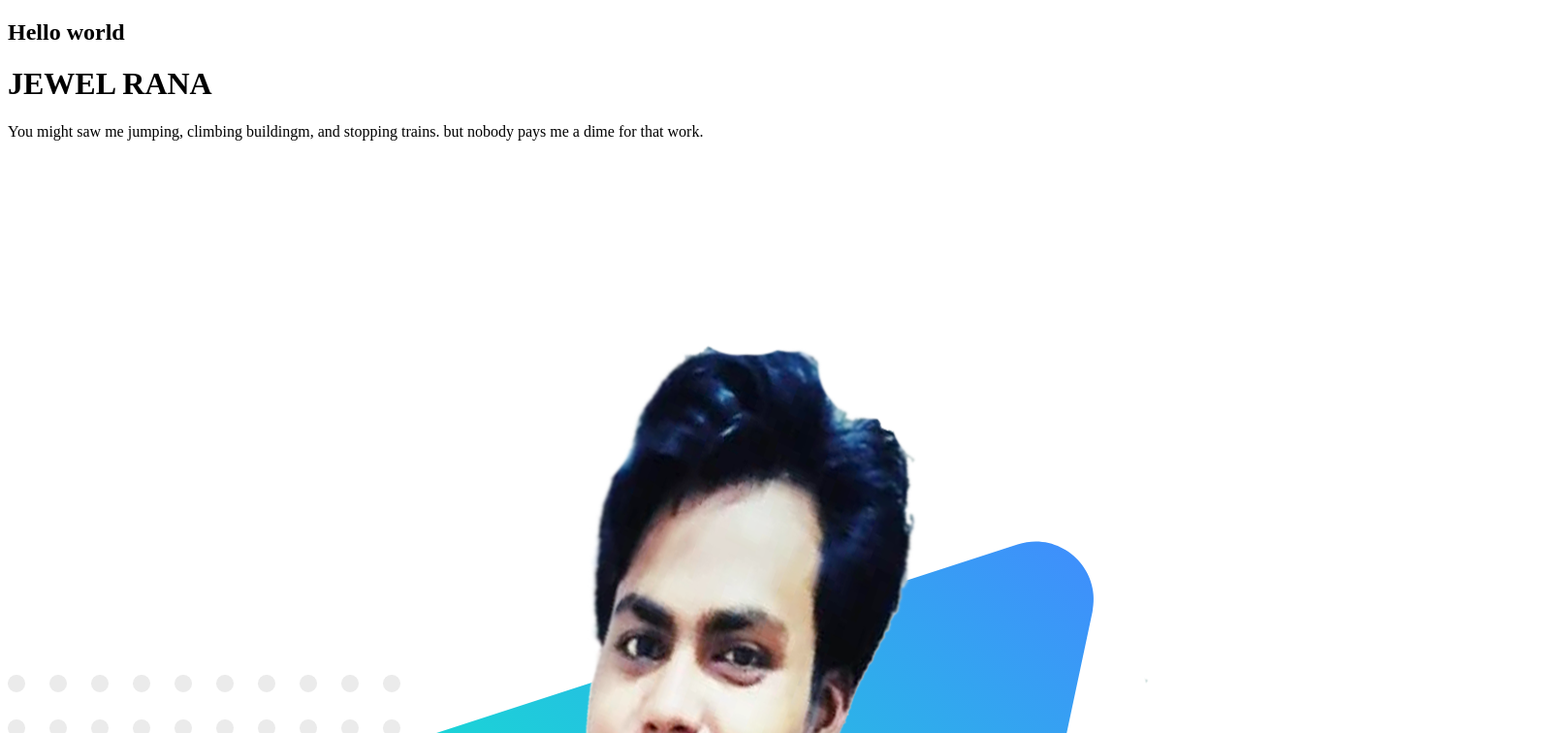
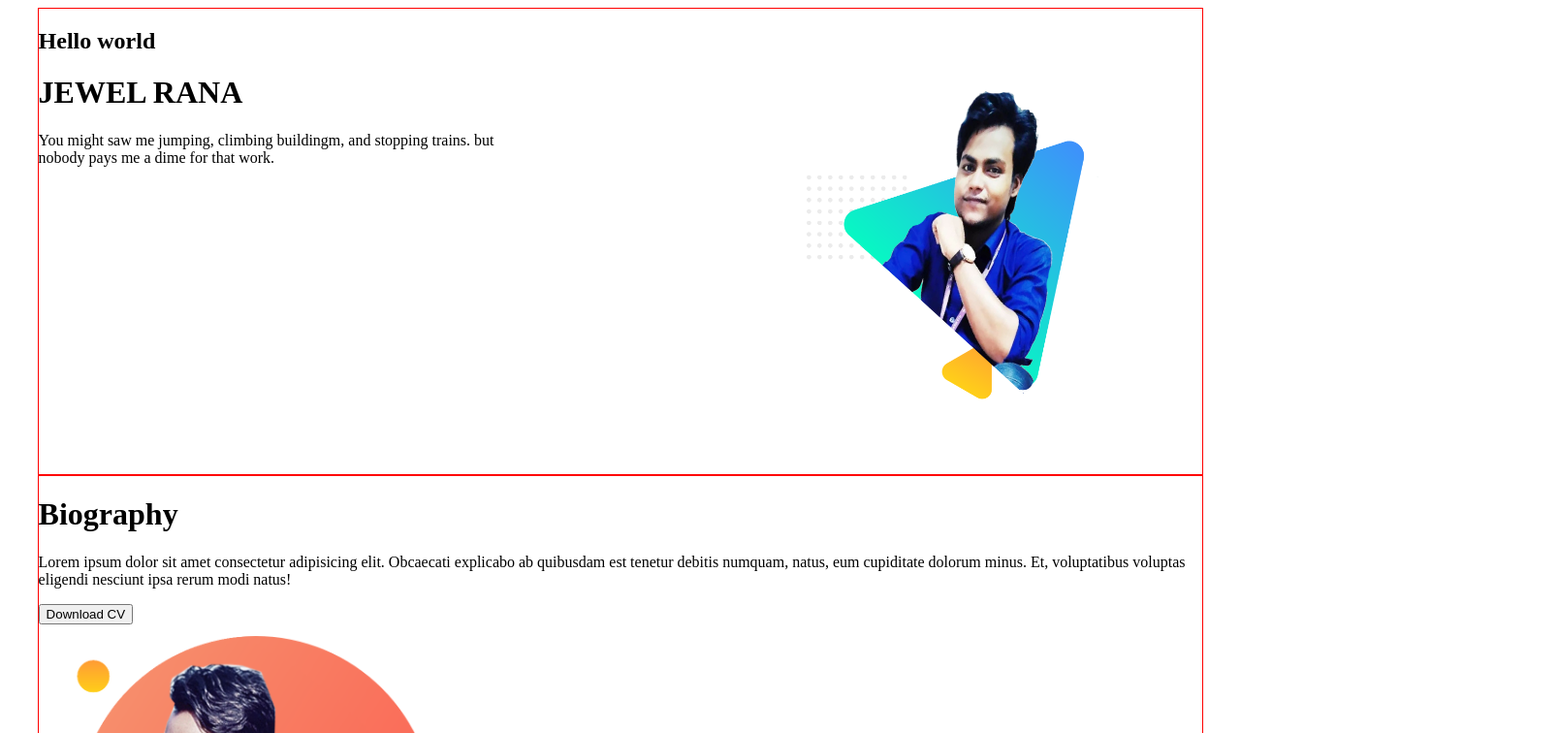
Before and after one commit to jewelran/myportfolio, a plain HTML site: page index.html in a window 1280 px wide. Shown: the top 756 px of the page at 97% size, 1608 px wide, since content can reach past the window. Drawn offline with Linux system fonts and the light colour scheme.

Commit message:
css added

```diff
--- a/index.html
+++ b/index.html
@@ -1,30 +1,34 @@
 <!DOCTYPE html>
 <html lang="en">
+
 <head>
     <meta charset="UTF-8">
     <meta name="viewport" content="width=device-width, initial-scale=1.0">
     <link rel="stylesheet" href="style.css">
-    <title>My portfolio</title>
+    <title>Jewel rana portfolio</title>
 </head>
+
 <body>
     <div class="full-container">
         <div class="container">
-                <div class="aside">
+            <div class="topHeader">
                 <h2>Hello world</h2>
                 <h1>JEWEL RANA</h1>
                 <p>You might saw me jumping, climbing buildingm, and stopping trains.
-                        but nobody pays me a dime for  that work.
+                    but nobody pays me a dime for that work.
                 </p>
             </div>
-                <div class="myimg">
-                    <img src="images/jewelrana.png" alt="">
-                </div>
+
+                <img class="myimg" src="images/jewelrana.png" alt="">
+
         </div>
 
         <div class="container">
             <div class="biography">
                 <h1>Biography</h1>
-                <p>Lorem ipsum dolor sit amet consectetur adipisicing elit. Obcaecati explicabo ab quibusdam est tenetur debitis numquam, natus, eum cupiditate dolorum minus. Et, voluptatibus voluptas eligendi nesciunt ipsa rerum modi natus!</p>
+                <p>Lorem ipsum dolor sit amet consectetur adipisicing elit. Obcaecati explicabo ab quibusdam est tenetur
+                    debitis numquam, natus, eum cupiditate dolorum minus. Et, voluptatibus voluptas eligendi nesciunt
+                    ipsa rerum modi natus!</p>
                 <button>Download CV</button>
             </div>
             <div class="aside">
@@ -62,4 +66,5 @@
 
     </div>
 </body>
+
 </html>
--- a/style.css
+++ b/style.css
@@ -0,0 +1,23 @@
+.full-container{
+    width: 100%;
+    margin: 0;
+    padding: 0;
+}
+.container{
+    width: 95%;
+    margin: 0 auto;
+    height: 30rem;
+    border: 1px solid red;
+}
+img{
+    width: 33%;
+    padding: 1%;
+}
+.topHeader{
+width: 40%;
+}
+
+.myimg{
+    float: right;
+    margin-top: -13%;
+}
```
Lines whose indentation alone changed are shown as unchanged.
